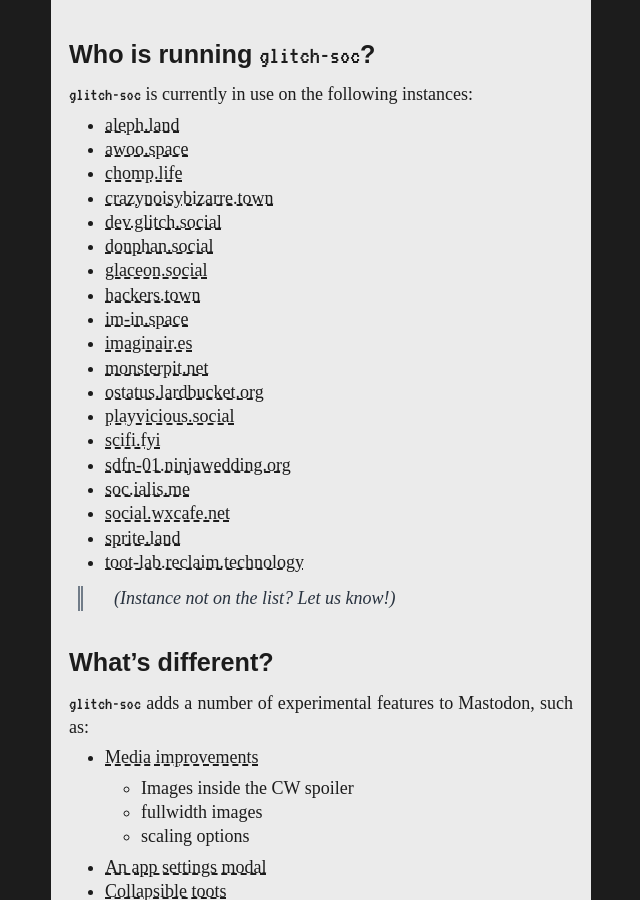
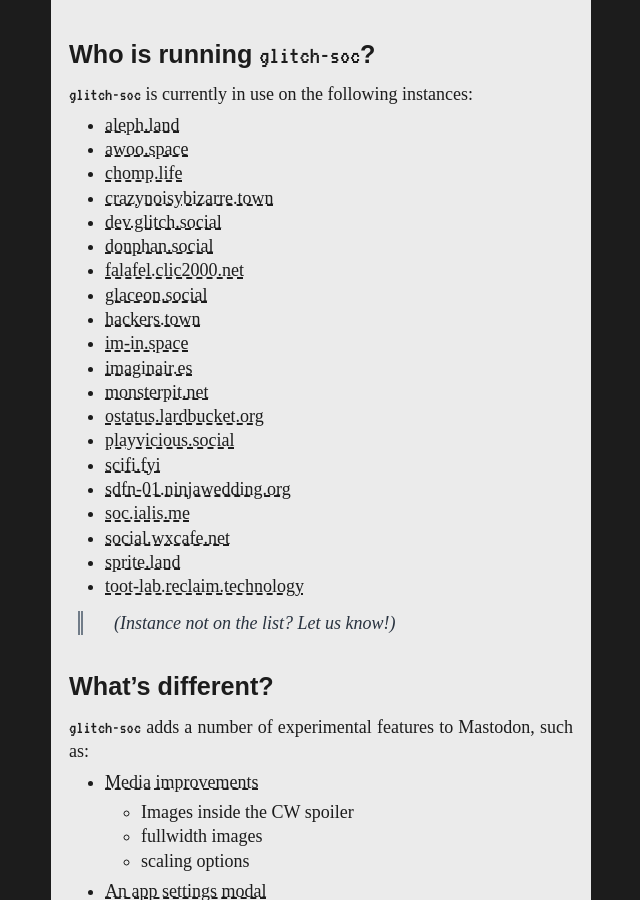
Before and after one commit to glitch-soc/docs, a Jekyll site: the page built from index.md, in a window 1280 px wide and 900 px high, scrolled down 374 px. Shown: the whole window, without its empty margins (319-959 px from the left). Built offline with Jekyll 4.4.1, drawn with Linux system fonts in a browser that asks for light colours; some web fonts are replaced; our own code applies the rules of GitHub Pages for plain Markdown files.

Commit message:
Adding instance
Adding falafel.clic2000.net to instances lists.

```diff
--- a/index.md
+++ b/index.md
@@ -16,6 +16,7 @@ You can browse our source code and contribute to the project [on Github][glitch-
 - [crazynoisybizarre.town](https://crazynoisybizarre.town)
 - [dev.glitch.social](https://dev.glitch.social/)
 - [donphan.social](https://donphan.social)
+- [falafel.clic2000.net](https://falafel.clic2000.fr)
 - [glaceon.social](https://glaceon.social)
 - [hackers.town](https://hackers.town)
 - [im-in.space](https://im-in.space)
```
